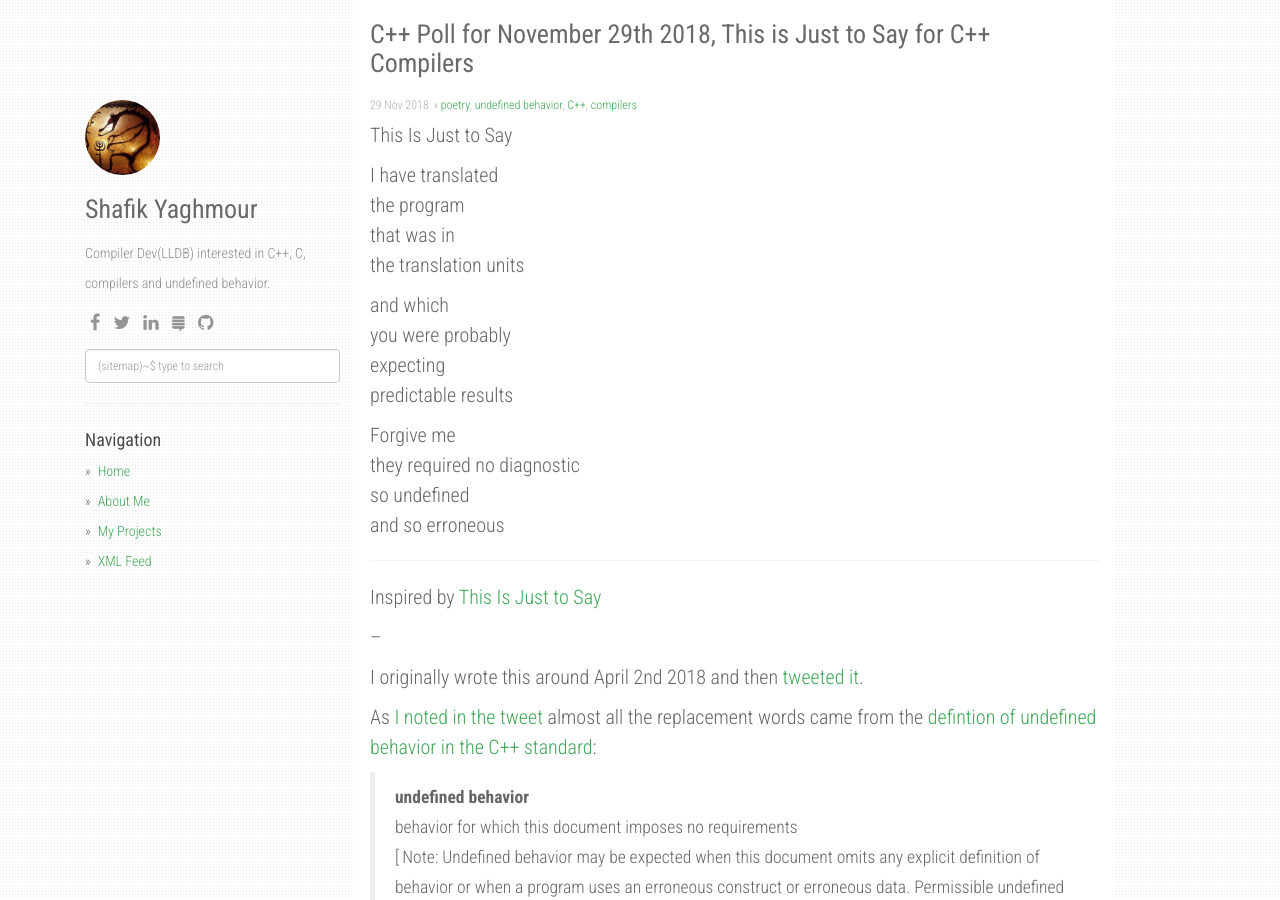
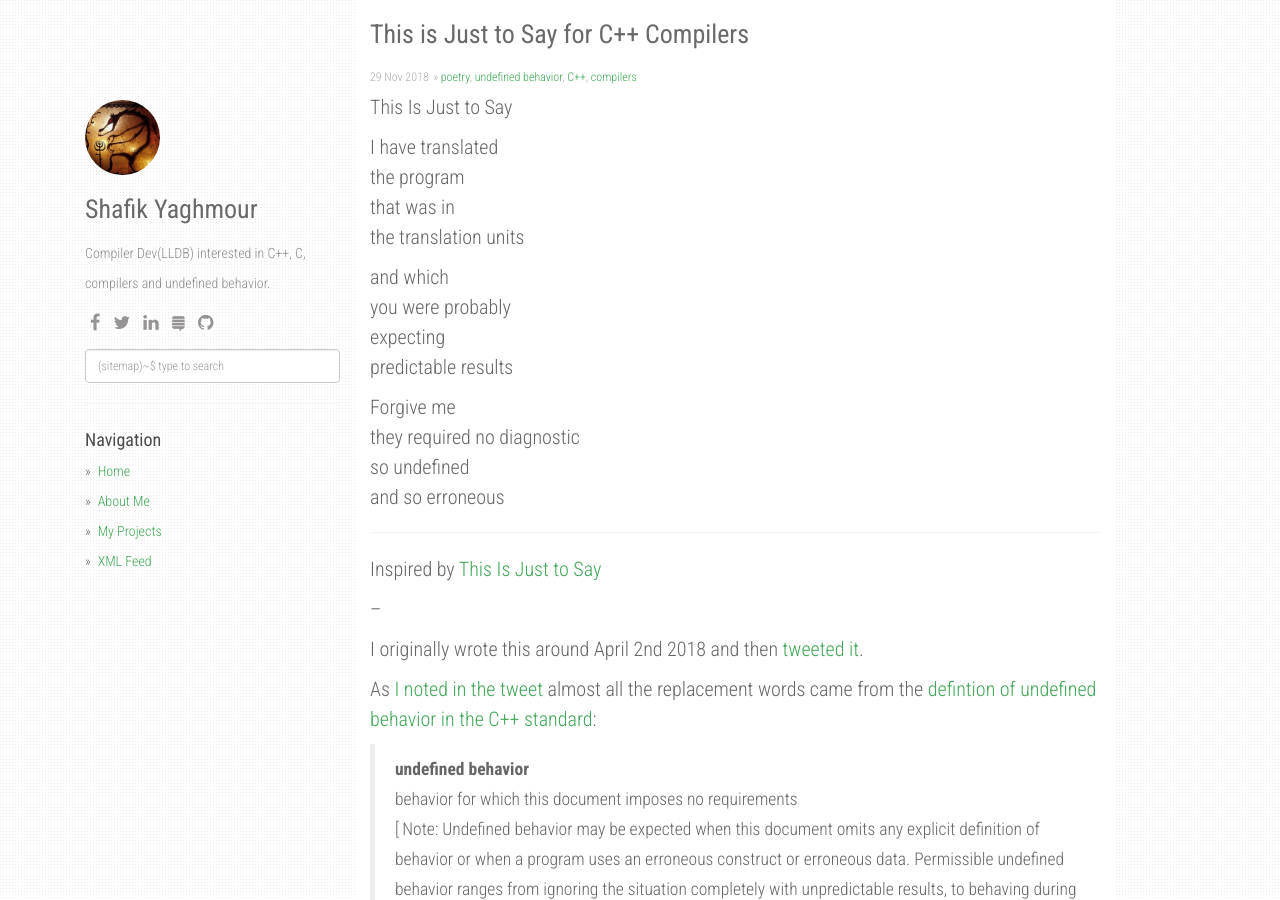
Before and after one commit to shafik/shafik.github.io, a Jekyll site: the page built from _posts/2018-11-29-ThisIsJustToSayForCppCompilers.md, in a window 1280 px wide and 900 px high. Built offline with Jekyll 4.4.1, drawn with Linux system fonts in a browser that asks for light colours; nearby versions of some CDN libraries; comment, search, counter and statistics services are not loaded.

Commit message:
Fixing title

```diff
--- a/_posts/2018-11-29-ThisIsJustToSayForCppCompilers.md
+++ b/_posts/2018-11-29-ThisIsJustToSayForCppCompilers.md
@@ -1,7 +1,7 @@
 ---
 layout: post
 categories: [poetry, undefined behavior, C++, compilers]
-title: C++ Poll for November 29th 2018, This is Just to Say for C++ Compilers
+title: This is Just to Say for C++ Compilers
 ---
 
 This Is Just to Say
```
